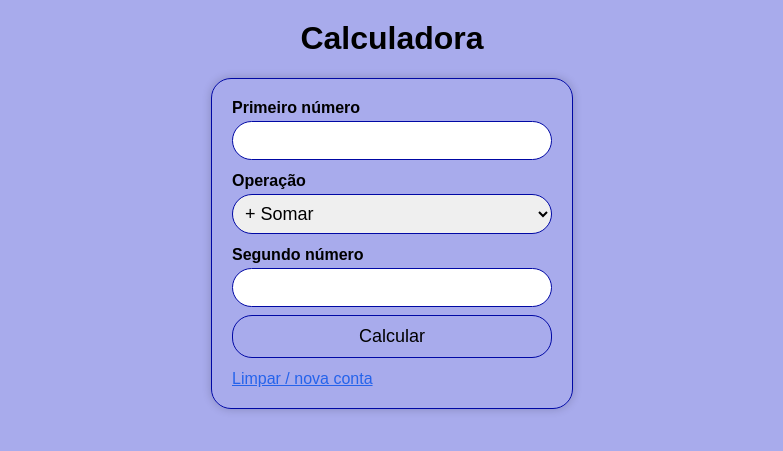
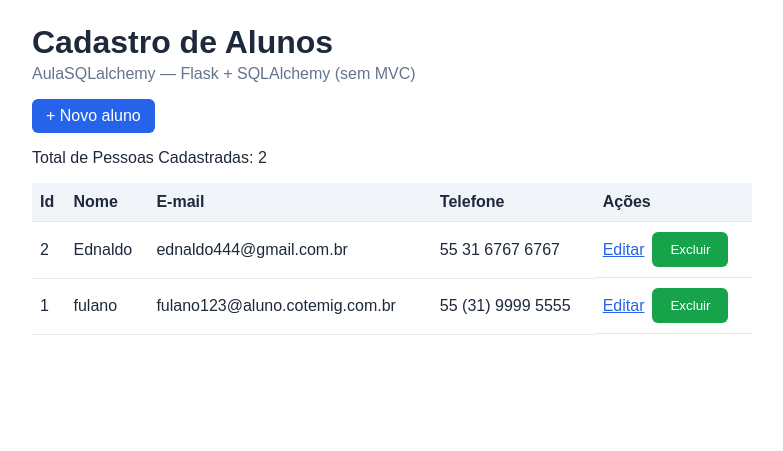
Before and after one commit to Victor782-cpu/python, a Flask app: page / in a window 1280 px wide. Shown: the top 451 px of the page, without its empty margins (248-1031 px from the left). Run offline with Flask 3, Linux system fonts and the light colour scheme.

Commit message:
Add files via upload

```diff
--- a/app.py
+++ b/app.py
@@ -1,13 +1,137 @@
-from flask import Flask, render_template, request
-from calculadora import calcular
-cldr = Flask(__name__)
+"""
+AulaSQLalchemy — Flask + SQLAlchemy (simples, sem MVC)
+CRUD de alunos em um único arquivo.
+"""
+
+import os
+
+from flask import Flask, redirect, render_template, request, url_for
+from flask_sqlalchemy import SQLAlchemy
+
+app = Flask(__name__)
+
+pasta_aula = os.path.abspath(os.path.dirname(__file__))
+app.config["SQLALCHEMY_DATABASE_URI"] = "sqlite:///" + os.path.join(
+    pasta_aula, "alunos.db"
+)
+app.config["SQLALCHEMY_TRACK_MODIFICATIONS"] = False
+
+db = SQLAlchemy(app)
 
 
-@cldr.route('/', methods=['GET', 'POST'])
+# --- MODEL (tabela no banco) ---
+class Aluno(db.Model):
+    __tablename__ = "alunos"
+
+    id = db.Column(db.Integer, primary_key=True)
+    nome = db.Column(db.String(100), nullable=False)
+    email = db.Column(db.String(120), nullable=False)
+    telefone = db.Column(db.String(20), nullable=False)
+
+    def __repr__(self):
+        return f"<Aluno {self.id} {self.nome}>"
+
+
+with app.app_context():
+    db.create_all()
+
+
+# --- READ — listar ---
+@app.route("/")
 def index():
-    if request.method == 'POST':
-        return calcular()
-    return render_template('calculadora.html', etapas = '', resultados = '')
+    alunos = Aluno.query.order_by((Aluno.id).desc()).all()
+    return render_template("lista.html", alunos=alunos)
+
+
+# --- CREATE — cadastrar ---
+@app.route("/cadastrar", methods=["GET", "POST"])
+def cadastrar():
+    if request.method == "POST":
+        nome = request.form.get("nome", "").strip()
+        email = request.form.get("email", "").strip()
+        telefone = request.form.get("telefone", "").strip()
+        if not nome or not email:
+            return render_template(
+                "formulario.html",
+                titulo="Cadastrar aluno",
+                erro="Preencha nome e e-mail.",
+                nome=nome,
+                email=email,
+                telefone=telefone,
+            )
+
+        if not nome or not telefone:
+            return render_template(
+                "formulario.html",
+                titulo="Cadastrar aluno",
+                erro="Preencha nome, email e telefone.",
+                nome=nome,
+                email=email,
+                telefone=telefone,
+            )
+        aluno = Aluno(nome=nome, email=email, telefone=telefone)
+        db.session.add(aluno)
+        db.session.commit()
+        return redirect(url_for("index"))
+    return render_template("formulario.html", titulo="Cadastrar aluno")
+
+
+# --- UPDATE — editar ---
+@app.route("/editar/<int:aluno_id>", methods=["GET", "POST"])
+def editar(aluno_id):
+    aluno = db.session.get(Aluno, aluno_id)
+    if not aluno:
+        return redirect(url_for("index"))
+
+    if request.method == "POST":
+        nome = request.form.get("nome", "").strip()
+        email = request.form.get("email", "").strip()
+        telefone = request.form.get("telefone", "").strip()
+        if not nome or not email:
+            return render_template(
+                "formulario.html",
+                titulo="Editar aluno",
+                erro="Preencha nome e e-mail.",
+                nome=nome,
+                email=email,
+                aluno_id=aluno.id,
+                telefone=telefone
+            )
+        if not nome or not telefone:
+            return render_template(
+                "formulario.html",
+                titulo="Editar aluno",
+                erro="Preencha nome, email e telefone.",
+                nome=nome,
+                email=email,
+                aluno_id=aluno.id,
+                telefone=telefone,
+            )
+        aluno.nome = nome
+        aluno.email = email
+        aluno.telefone = telefone
+        db.session.commit()
+        return redirect(url_for("index"))
+
+    return render_template(
+        "formulario.html",
+        titulo="Editar aluno",
+        nome=aluno.nome,
+        email=aluno.email,
+        aluno_id=aluno.id,
+        telefone=aluno.telefone,
+    )
+
+
+# --- DELETE — excluir ---
+@app.route("/excluir/<int:aluno_id>", methods=["POST"])
+def excluir(aluno_id):
+    aluno = db.session.get(Aluno, aluno_id)
+    if aluno:
+        db.session.delete(aluno)
+        db.session.commit()
+    return redirect(url_for("index"))
+
 
 if __name__ == "__main__":
-    cldr.run(debug=True)
+    app.run(debug=True)
--- a/static/css/style.css
+++ b/static/css/style.css
@@ -1,82 +1,102 @@
 body {
-    text-align: center;
     font-family: Arial, sans-serif;
-    background-color: #a8abec;
+    max-width: 720px;
+    margin: 24px auto;
+    padding: 0 16px;
+    color: #1e293b;
 }
 
-
 h1 {
-    margin-top: 20px;
+    margin-bottom: 4px;
 }
 
-
-#calculator {
-    display: inline-block;
-    text-align: left;
-    border: 1px solid #0008a4;
-    padding: 20px;
-    box-shadow: 0 0 10px rgba(0, 0, 0, 0.2);
-    width: 320px;
-    margin: 0 auto;
-    border-radius: 20px;
+.subtitulo {
+    color: #64748b;
+    margin-top: 0;
 }
 
+table {
+    width: 100%;
+    border-collapse: collapse;
+    margin-top: 16px;
+}
+
+th,
+td {
+    border-bottom: 1px solid #e2e8f0;
+    padding: 10px 8px;
+    text-align: left;
+}
+
+th {
+    background: #f1f5f9;
+}
+
+.acoes {
+    display: flex;
+    gap: 8px;
+    align-items: center;
+}
+
+.acoes form {
+    margin: 0;
+}
+
+a {
+    color: #2563eb;
+}
+
+.btn {
+    display: inline-block;
+    padding: 8px 14px;
+    background: #2563eb;
+    color: #fff;
+    text-decoration: none;
+    border-radius: 6px;
+}
+
+.btn-danger {
+    background: #dc2626;
+    color: #fff;
+    border: none;
+    padding: 6px 10px;
+    border-radius: 4px;
+    cursor: pointer;
+}
 
 .form-grupo {
     margin-bottom: 12px;
 }
 
-
 label {
     display: block;
+    font-weight: bold;
     margin-bottom: 4px;
-    font-weight: bold;
 }
 
-
-input[type="number"],
-select {
+input {
     width: 100%;
     padding: 8px;
-    font-size: 18px;
     box-sizing: border-box;
-    border-radius: 20px;
-    border: 1px solid #0008a4;
 }
 
-
-button {
-    width: 100%;
-    padding: 10px;
-    font-size: 18px;
+button[type="submit"] {
+    padding: 10px 18px;
+    background: #16a34a;
+    color: #fff;
+    border: none;
+    border-radius: 6px;
     cursor: pointer;
-    margin-top: 8px;
-    border-radius: 20px;
-    border: 1px solid #0008a4;
-    background-color: #a8abec;
 }
 
-
-.resultado {
-    margin-top: 16px;
-    padding: 12px;
-    background: #f0f4f8;
-    border-radius: 4px;
-    text-align: right;
-    font-size: 18px;
+.erro {
+    color: #b91c1c;
+    background: #fef2f2;
+    padding: 10px;
+    border-radius: 6px;
 }
 
-
-.resultado strong {
-    display: block;
-    text-align: left;
-    margin-bottom: 6px;
-    font-size: 14px;
+.vazio {
+    color: #64748b;
+    font-style: italic;
 }
-
-
-a {
-    display: inline-block;
-    margin-top: 12px;
-    color: #2563eb;
-}
--- /dev/null
+++ b/templates/lista.html
@@ -0,0 +1,53 @@
+<!DOCTYPE html>
+<html lang="pt-BR">
+<head>
+    <meta charset="UTF-8">
+    <title>Alunos — CRUD Flask + SQLAlchemy</title>
+    <link rel="stylesheet" href="{{ url_for('static', filename='css/style.css') }}">
+</head>
+<body>
+
+    <h1>Cadastro de Alunos</h1>
+    <p class="subtitulo">AulaSQLalchemy — Flask + SQLAlchemy (sem MVC)</p>
+
+    <p>
+        <a class="btn" href="{{ url_for('cadastrar') }}">+ Novo aluno</a>
+    </p>
+
+    {% if alunos %}
+    <table>
+        <thead>
+            <tr>
+                <th>Id</th>
+                <th>Nome</th>
+                <th>E-mail</th>
+                <th>Telefone</th>
+                <th>Ações</th>
+            </tr>
+        </thead>
+        <tbody>
+            <p>Total de Pessoas Cadastradas: {{ alunos | length}}</p>
+            {% for aluno in alunos %}
+
+            <tr>
+                <td>{{ aluno.id }}</td>
+                <td>{{ aluno.nome }}</td>
+                <td>{{ aluno.email }}</td>
+                <td>{{ aluno.telefone}}</td>
+                <td class="acoes">
+                    <a href="{{ url_for('editar', aluno_id=aluno.id) }}">Editar</a>
+                    <form method="POST" action="{{ url_for('excluir', aluno_id=aluno.id) }}"
+                          onsubmit="return confirm('Excluir {{ aluno.nome }}?');">
+                        <button type="submit" class="btn-danger">Excluir</button>
+                    </form>
+                </td>
+            </tr>
+            {% endfor %}
+        </tbody>
+    </table>
+    {% else %}
+    <p class="vazio">Nenhum aluno cadastrado. Clique em <strong>Novo aluno</strong>.</p>
+    {% endif %}
+
+</body>
+</html>
```
Also changed, not shown: atividade.txt (added, +59 -0 lines), templates/formulario.html (added, +36 -0 lines), alunos.db (added), requiriments.txt (added).
